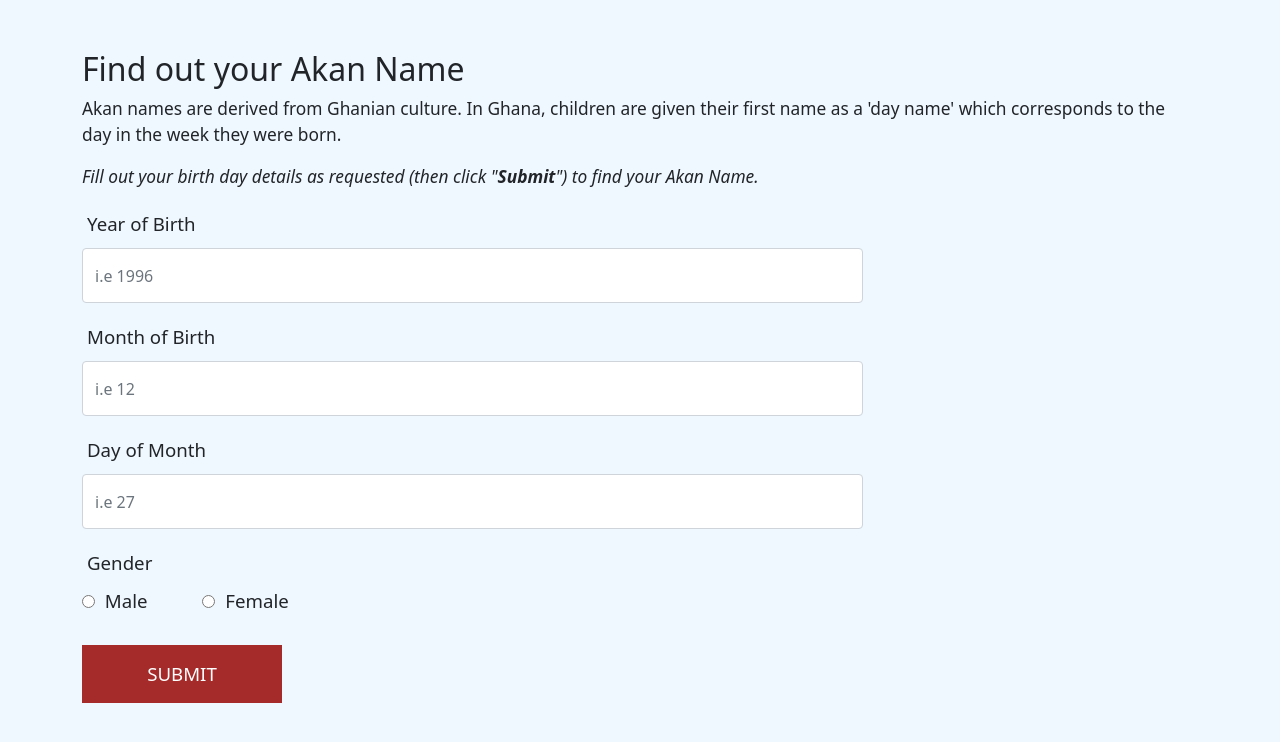
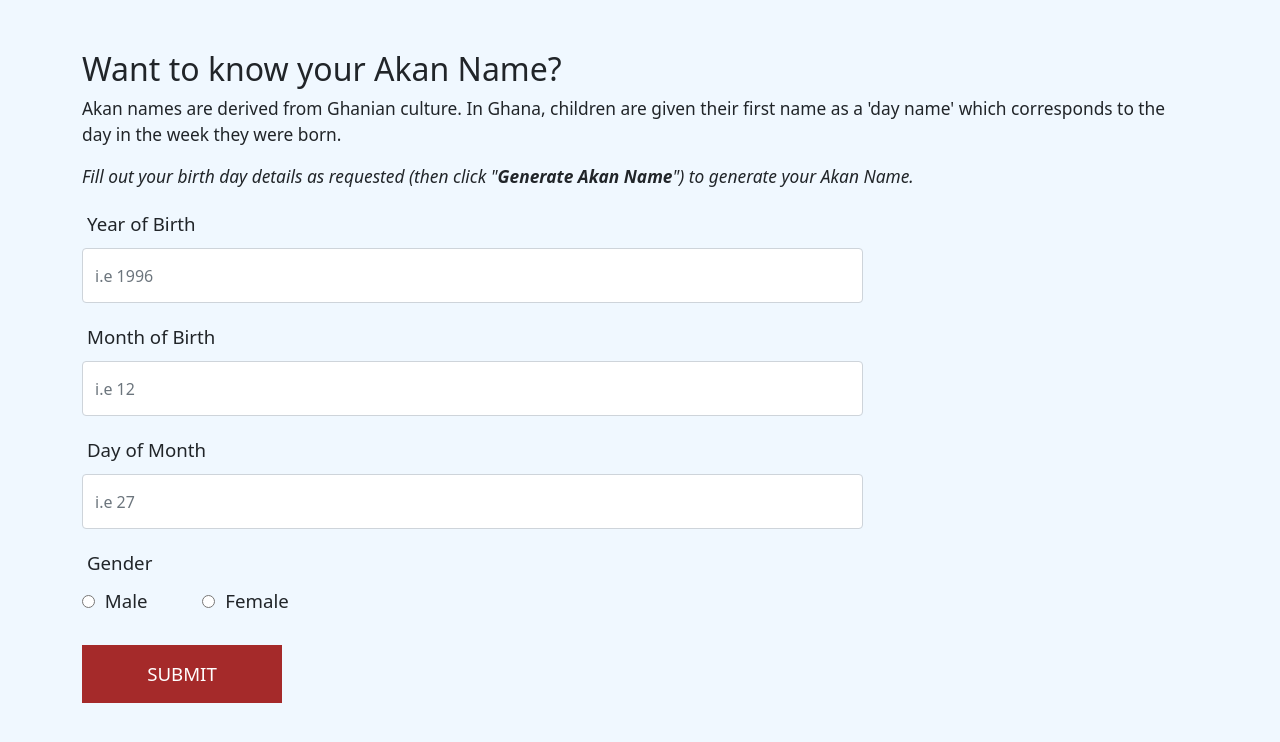
Before and after one commit to jLuseno161/Akan-Name, a plain HTML site: page index.html in a window 1280 px wide. Drawn offline with Linux system fonts and the light colour scheme.

Commit message:
description text

```diff
--- a/index.html
+++ b/index.html
@@ -14,10 +14,10 @@
 
 <body>
     <div class="container">
-        <h2>Find out your Akan Name</h2>
+        <h2>Want to know your Akan Name?</h2>
         <p>Akan names are derived from Ghanian culture. In Ghana, children are given their first name as a
             'day name' which corresponds to the day in the week they were born. </p>
-        <p><em>Fill out your birth day details as requested (then click "<strong>Submit</strong>") to find your Akan
+        <p><em>Fill out your birth day details as requested (then click "<strong>Generate Akan Name</strong>") to generate your Akan
                 Name.</em></p>
         <form action="" name="findAkanName">
             <div class="row">
```
